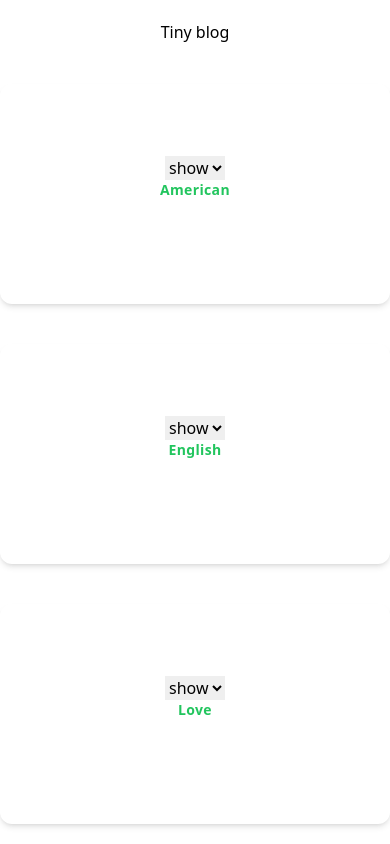
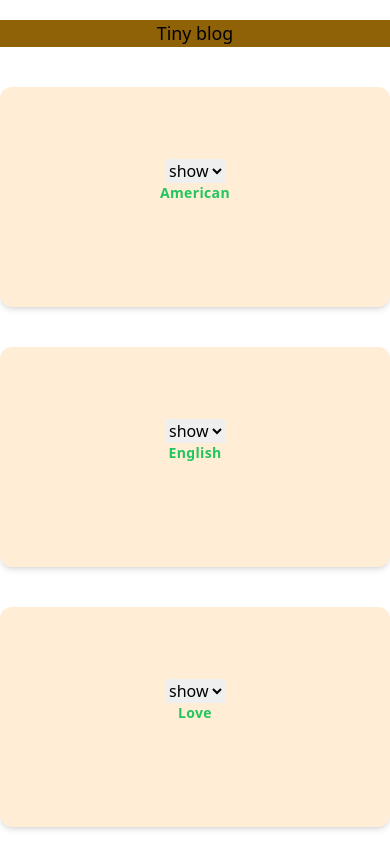
Before and after one commit to Farhana-Ahmed/PGP-tinyblog, a React (Create React App) app in the folder tinyblog/: page / in a window 390 px wide. Shown: the top 844 px of the page. Built offline with nearby package versions, Linux system fonts and the light colour scheme.

Commit message:
responsive now

```diff
--- a/tinyblog/src/App.css
+++ b/tinyblog/src/App.css
@@ -15,6 +15,21 @@
   }
 }
 
+.App-header {
+  /* margin: 20px; */
+  background-color: #8f6208;
+
+  display: flex;
+  flex-direction: column;
+  align-items: center;
+  justify-content: center;
+  font-size: calc(10px + 2vmin);
+
+}
+
+.App-link {
+  color: #61dafb;
+}
 
 @keyframes App-logo-spin {
   from {
--- a/tinyblog/src/components/Home.tsx
+++ b/tinyblog/src/components/Home.tsx
@@ -14,9 +14,7 @@ const Home = () => {
     getData();
   }, []);
   return (
-    //style:display flex
-    <div >
-      {/* <h1>Tiny Blog</h1> */}
+    <div className="">
       {tags.map((tag, index) => (
         <PostsList posts={posts} tag={tag} key={index} />
       ))}
--- a/tinyblog/src/components/Post.tsx
+++ b/tinyblog/src/components/Post.tsx
@@ -1,5 +1,4 @@
 import React from "react";
-import { Card } from "react-bootstrap";
 import { IPost } from "../model";
 
 //title,paragraph,tags
@@ -23,15 +22,21 @@ const Post = ({ title, tags, body }: IPost) => {
     //   </Card>
     // </div>
     <div className="max-w-md mx-auto bg-white rounded-xl shadow-md overflow-hidden md:max-w-2xl m-10">
-  <div className="md:flex border-1 pb-10">
-    <div className="p-8 ">
-      <div className=" tracking-wide text-sm text-indigo-500 font-semibold ">{title}</div>
-      <p className="mt-2 text-slate-500">{body}</p>
-      <a href="https://images.squarespace-cdn.com/content/v1/5e851d0edecd980ff18aa3e5/a471cb78-d5e2-44b5-be7d-c5c1501737af/Go+Tiny+Blog+Logo?format=1500w" className="block mt-1 text-lg leading-tight font-medium text-black hover:underline">{tags.join('  ')}</a>
-
+      <div className="md:flex border-1 pb-10">
+        <div className="p-8 ">
+          <div className=" tracking-wide text-sm text-indigo-500 font-bold  text-xl">
+            {title}
+          </div>
+          <p className="mt-2 text-slate-500 pb-10">{body}</p>
+          <a
+            href="https://images.squarespace-cdn.com/content/v1/5e851d0edecd980ff18aa3e5/a471cb78-d5e2-44b5-be7d-c5c1501737af/Go+Tiny+Blog+Logo?format=1500w"
+            className="block mt-1 text-lg leading-tight font-medium text-black hover:underline"
+          >
+            tags: 🔖 {tags.join("  ")}
+          </a>
+        </div>
+      </div>
     </div>
-  </div>
-</div>
   );
 };
 
--- a/tinyblog/src/components/PostsList.tsx
+++ b/tinyblog/src/components/PostsList.tsx
@@ -13,20 +13,20 @@ const PostsList = ({ posts, tag }: Props) => {
   );
   const handleChange = (e: React.ChangeEvent<HTMLSelectElement>) => {
     if (e.target.value === "show") {
-      setVisible(prev => !prev);
+      setVisible((prev) => !prev);
     } else {
       setVisible(false);
     }
   };
   return (
-    <div className="max-w-md mx-auto bg-blue rounded-xl shadow-md overflow-hidden md:max-w-2xl m-10">
-      <div className="md:flex">
-        <div className="p-8 pb-16 m-10">
-          <select onChange={handleChange} >
+    <div className="max-w-md mx-auto bg-blue rounded-xl shadow-md overflow-hidden md:max-w-2xl m-10 justify-center bg-orange-100">
+      <div className="md:flex justify-center">
+        <div className="p-8 pb-16 m-10 justify-center">
+          <select onChange={handleChange}>
             <option value="show">show</option>
             <option value="hide">hide</option>
           </select>
-          <div className=" tracking-wide text-sm text-green-500 font-semibold">
+          <div className=" tracking-wide text-sm text-green-500 font-semibold justify-center">
             {tag}
 
             {visible ? (
--- a/tinyblog/tailwind.config.js
+++ b/tinyblog/tailwind.config.js
@@ -4,7 +4,12 @@ module.exports = {
     "./src/**/*.{js,jsx,ts,tsx}",
   ],
   theme: {
-    extend: {},
+    extend: {
+      backgroundImage: {
+        'hero-pattern': "url('https://images.squarespace-cdn.com/content/v1/5e851d0edecd980ff18aa3e5/a471cb78-d5e2-44b5-be7d-c5c1501737af/Go+Tiny+Blog+Logo?format=1500w')"
+
+      }
+    },
   },
   plugins: [],
 }
```
Lines whose indentation alone changed are shown as unchanged.
